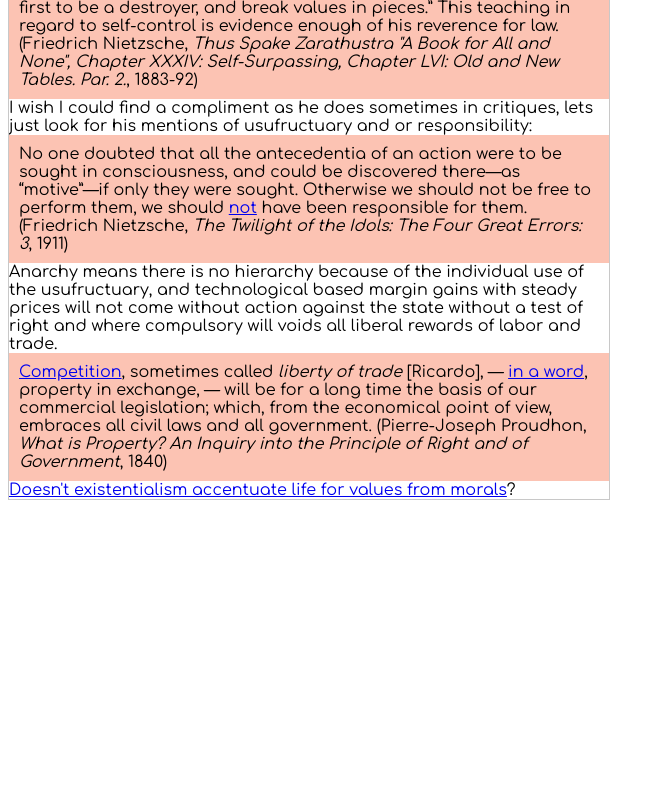
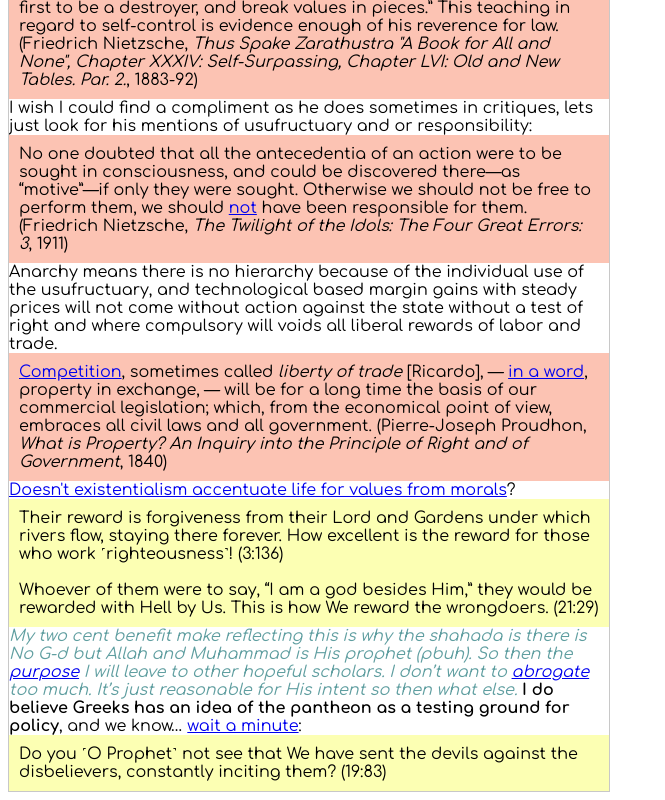
Before and after one commit to NickCarducci/marginalism, a React (Create React App) app: page / in a window 1280 px wide. Shown: the part 5764-6564 px from the top of the page, without its empty margins (0-665 px from the left). Before the commit the page ends 6272 px from the top, so only its background shows below. Built offline with nearby package versions, Linux system fonts and the light colour scheme.

Commit message:
Update Basic.js

```diff
--- a/src/Basic.js
+++ b/src/Basic.js
@@ -694,6 +694,43 @@ export default class Basic extends React.Component {
             Doesn't existentialism accentuate life for values from morals
           </a>
           ?
+          <div
+            style={{ padding: "10px", backgroundColor: "rgb(252, 255, 179)" }}
+          >
+            Their reward is forgiveness from their Lord and Gardens under which
+            rivers flow, staying there forever. How excellent is the reward for
+            those who work ˹righteousness˺! (3:136)
+            <br />
+            <br />
+            Whoever of them were to say, “I am a god besides Him,” they would be
+            rewarded with Hell by Us. This is how We reward the wrongdoers.
+            (21:29)
+          </div>
+          <i style={{ color: "cadetblue" }}>
+            My two cent benefit make reflecting this is why the shahada is there
+            is No G-d but Allah and Muhammad is His prophet (pbuh). So then the
+            {space}
+            <a href="https://reddit.com/r/hadithes">purpose</a>
+            {space}I will leave to other hopeful scholars. I don’t want to
+            {space}
+            <a href="https://reddit.com/r/islamicbanks">abrogate</a>
+            {space}too much. It’s just reasonable for His intent so then what
+            else.
+          </i>
+          {space}
+          <b>
+            I do believe Greeks has an idea of the pantheon as a testing ground
+            for policy
+          </b>
+          , and we know…
+          {space}
+          <a href="https://truncatedwholesaletax.com">wait a minute</a>:
+          <div
+            style={{ padding: "10px", backgroundColor: "rgb(252, 255, 179)" }}
+          >
+            Do you ˹O Prophet˺ not see that We have sent the devils against the
+            disbelievers, constantly inciting them? (19:83)
+          </div>
         </div>
       );
     } else if (this.state.onVaumoney) {
```
